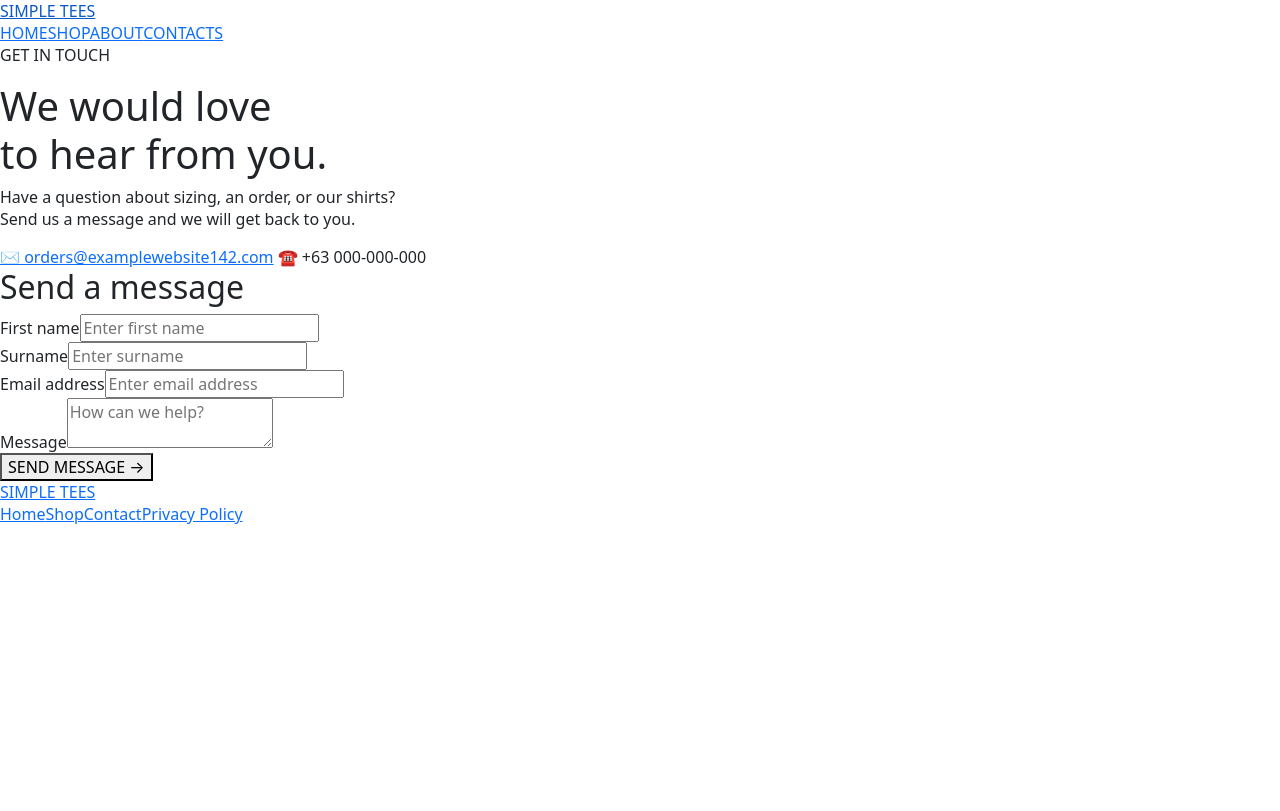
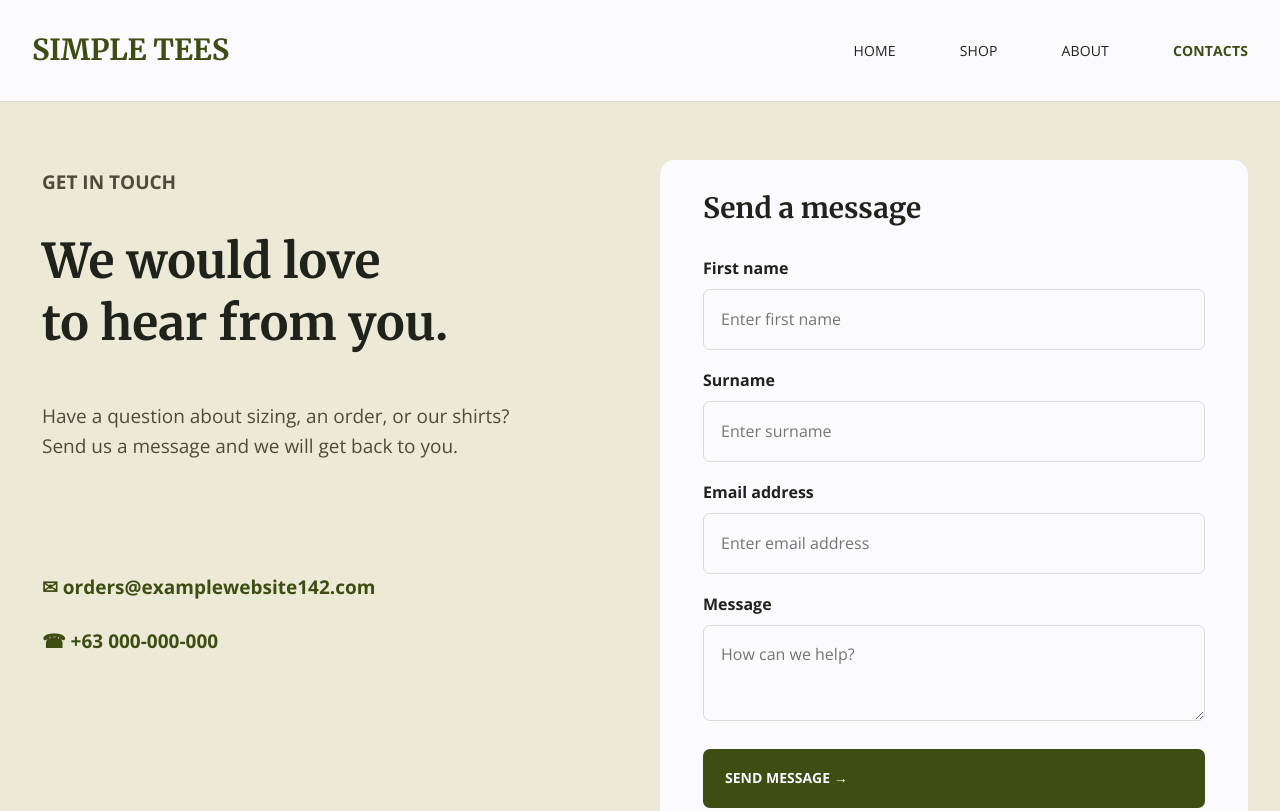
Before and after one commit to skyhawkt10-ui/SimpleTees, a plain HTML site: page simple_tees/Contact.html in a window 1280 px wide. Shown: the top 811 px of the page. Drawn offline with nearby package versions, Linux system fonts and the light colour scheme.

Commit message:
Update Contact.html
fix: resolve broken stylesheet pathing

```diff
--- a/simple_tees/Contact.html
+++ b/simple_tees/Contact.html
@@ -2,19 +2,12 @@
 <html lang="en">
 <head>
   <meta charset="utf-8">
-    <meta name="viewport" content="width=device-width, initial-scale=1">
-    <meta name="description" content="Contact Simple Tees for questions about our T-shirts and orders.">
-
-    <title>Contact Us | Simple Tees</title>
-
-
-    <link href="https://cdn.jsdelivr.net/npm/bootstrap@5.3.3/dist/css/bootstrap.min.css" rel="stylesheet">
-
-    <link rel="stylesheet" href="https://fonts.googleapis.com/css2?family=Merriweather:wght@700&display=swap">
-    <link rel="stylesheet" href="https://fonts.googleapis.com/css2?family=Open+Sans:wght@400;700&display=swap">
-
-    <link rel="stylesheet" href="CSS/global.css">
-    <link rel="stylesheet" href="CSS/index1.css">
+  <meta name="viewport" content="width=device-width, initial-scale=1">
+  <title>Contact Us | Simple Tees</title>
+  <link rel="preconnect" href="https://fonts.googleapis.com">
+  <link rel="preconnect" href="https://fonts.gstatic.com" crossorigin>
+  <link href="https://fonts.googleapis.com/css2?family=Merriweather:wght@700&family=Open+Sans:wght@400;600;700&display=swap" rel="stylesheet">
+  <link rel="stylesheet" href="CSS/site.css">
 </head>
 <body>
 <header class="site-header"><a class="brand" href="index.html">SIMPLE TEES</a><nav class="main-nav" aria-label="Main navigation"><a href="index.html">HOME</a><a href="Shop.html">SHOP</a><a href="index.html#about">ABOUT</a><a href="Contact.html" aria-current="page">CONTACTS</a></nav></header>
```
